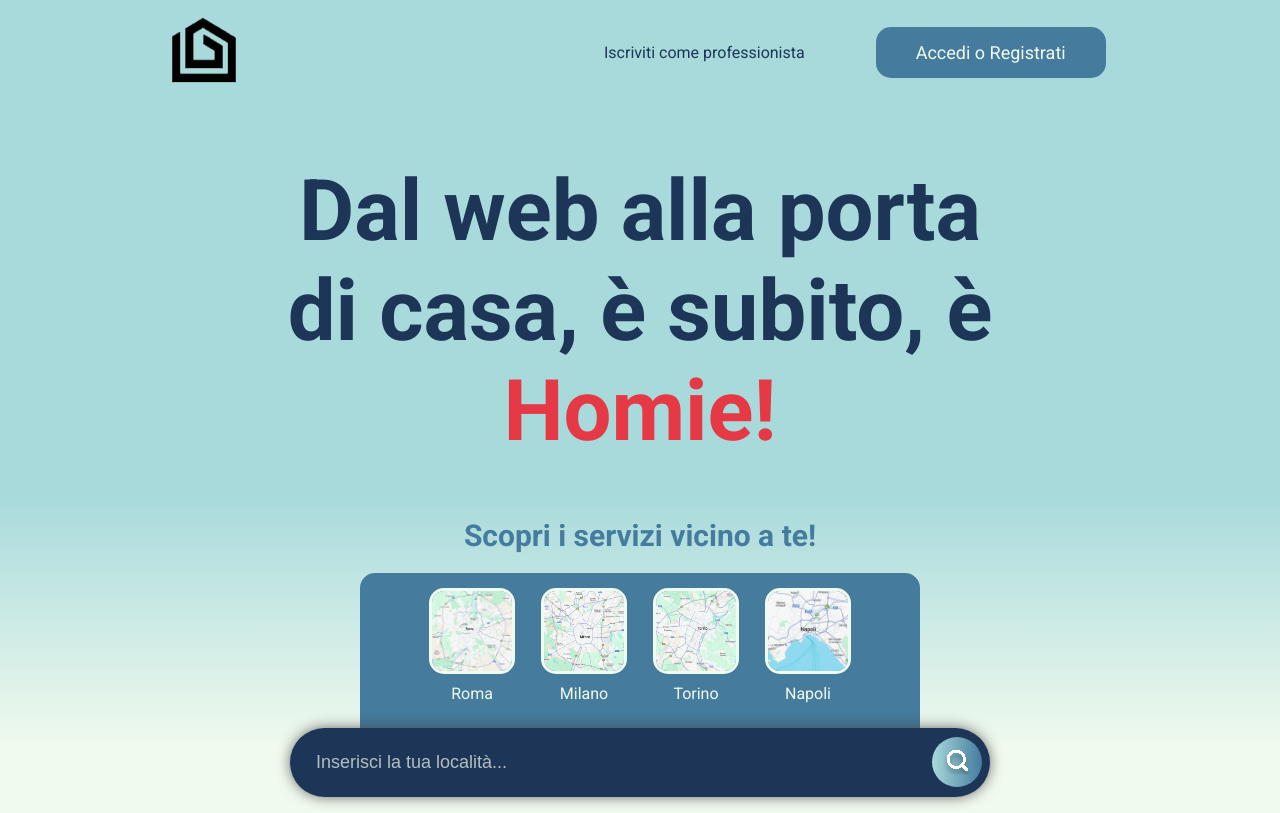
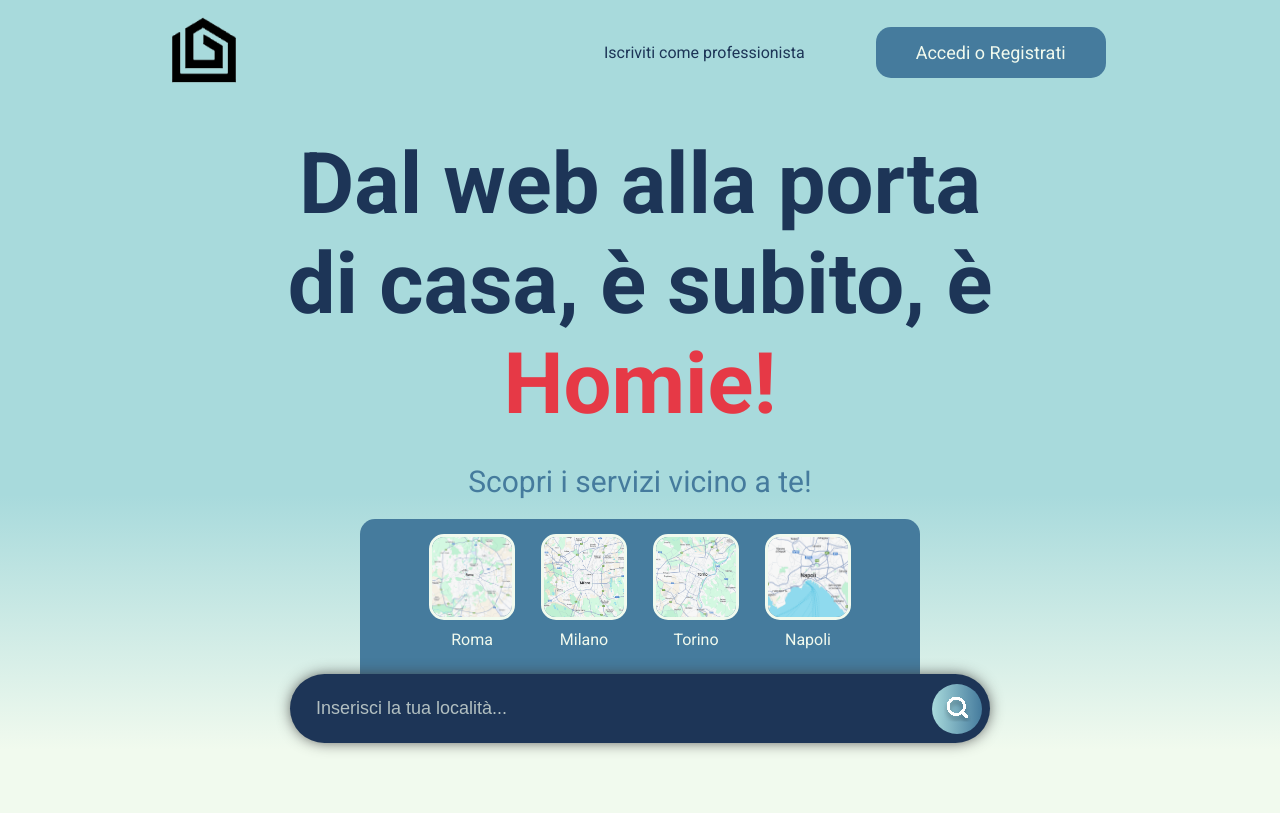
Before and after one commit to lorenzo7t/Homie, a PHP site: page / in a window 1280 px wide. Shown: the top 813 px of the page. Run offline with PHP 8.4, Linux system fonts and the light colour scheme.

Commit message:
fixed header & subtitle

```diff
--- a/css/style.css
+++ b/css/style.css
@@ -35,6 +35,18 @@ p {
     padding-inline-start: 0em !important;
     unicode-bidi: none !important;
 }
+
+h1 {
+    display: block;
+    font-size: 2em;
+    margin-block-start: 0 !important;
+    margin-block-end: 0 !important;
+    margin-inline-start: 0 !important;
+    margin-inline-end: 0 !important;
+    font-weight: bold;
+    unicode-bidi: isolate;
+}
+
 
 
 /* FONTS */
@@ -213,6 +225,8 @@ p {
     text-align: center;
     font-size: 85px;
     width: 60%;
+    padding-top: 30px;
+    padding-bottom: 30px;
 }
 .subtitle {
     color: #457B9D;
--- a/landing_search_box.php
+++ b/landing_search_box.php
@@ -1,6 +1,7 @@
 <div class="landing-search center-vertical">
     <h1 class="landing-title roboto-bold dark_text">Dal web alla porta di casa, è subito, è <span style="color: #E63946;">Homie!</span></h1>
-    <p class="subtitle roboto-bold">Scopri i servizi vicino a te!</p>
+    <p class="subtitle roboto-regular">Scopri i servizi vicino a te!</p>
+
     <div class="search-box-container center-vertical">
         <div class="mini-maps-background">
             <div class="mini-maps-container">
```
